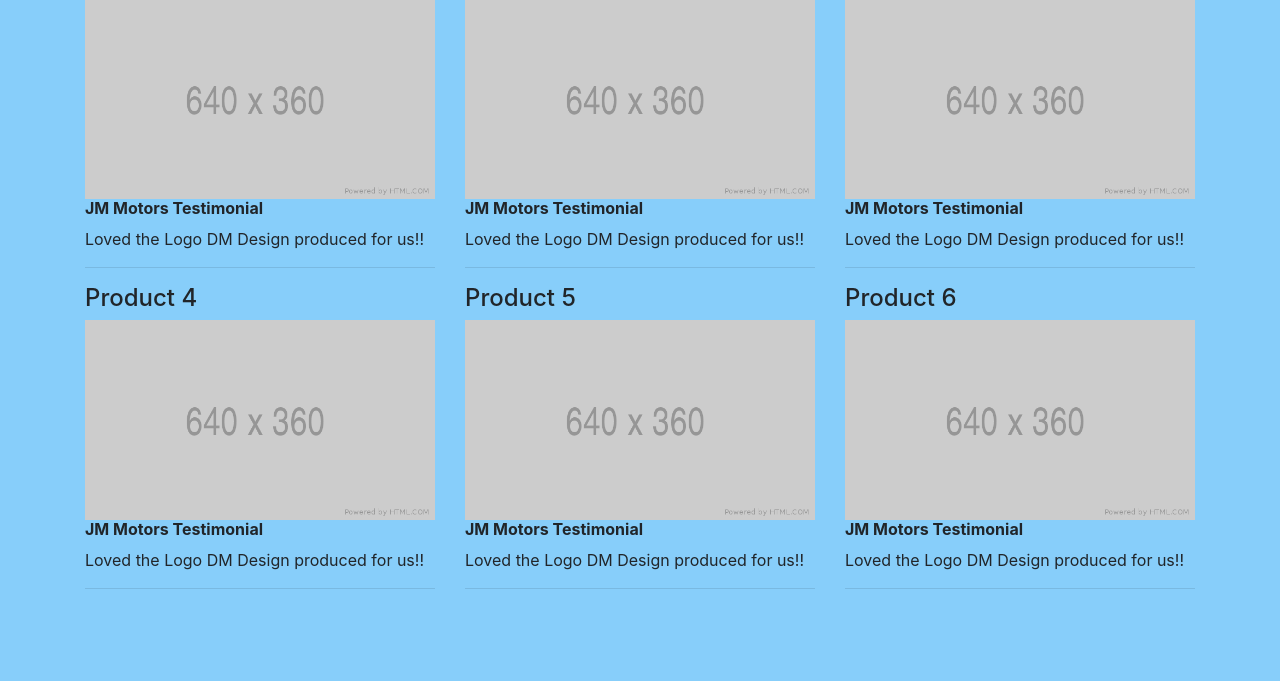
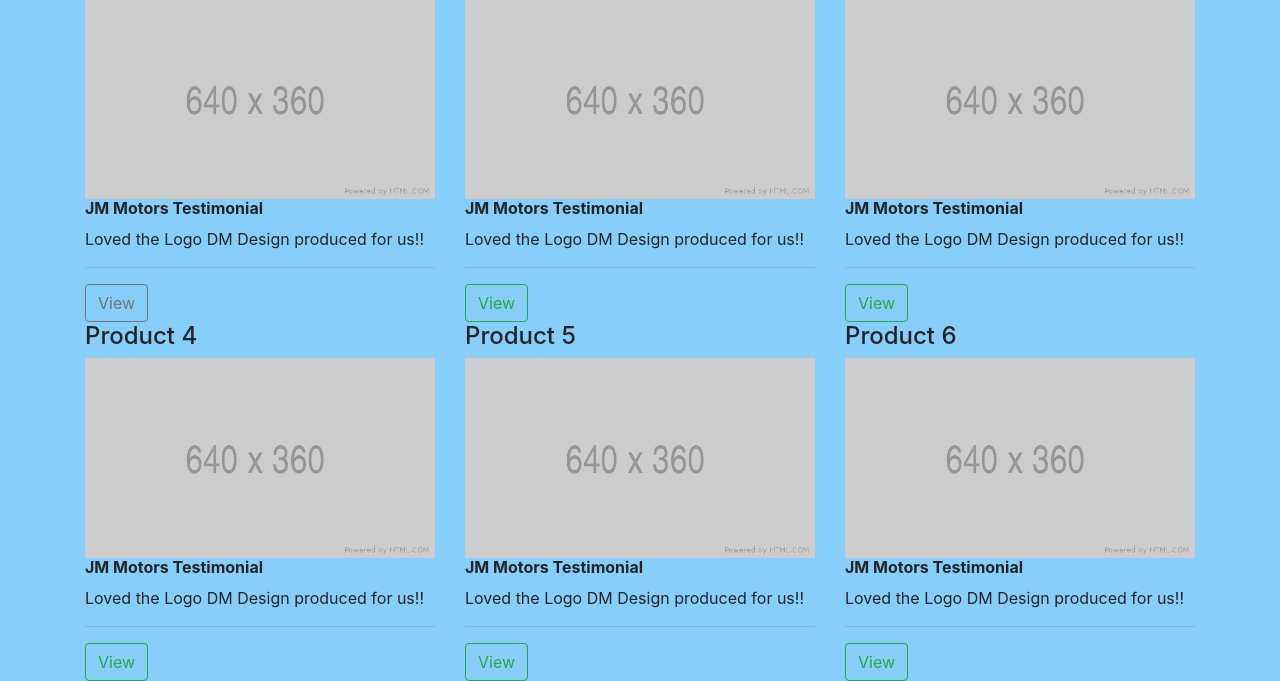
Before and after one commit to Code-Institute-Submissions/djmolloy57-proj4DMDesign_JuneResub, a Django app: page / in a window 1280 px wide. Shown: the part 159-840 px from the top of the page. Before the commit the page ends 748 px from the top, so only its background shows below. Run offline with Django 3.2, Linux system fonts and the light colour scheme; some libraries are stand-ins or nearby versions.

Commit message:
added view button for each product placeholder on designstore template

```diff
--- a/designstore/templates/designstore/designstore.html
+++ b/designstore/templates/designstore/designstore.html
@@ -10,7 +10,7 @@
             <h6><strong>JM Motors Testimonial</strong></h6>
             <p>Loved the Logo DM Design produced for us!!</p>
             <hr>
-
+            <a class="btn btn-outline-secondary" href="{% url 'viewitem' %}">View</a>
           </div>
         </div>
         <div class="col-lg-4 col-sm-6 col-6">
@@ -20,6 +20,7 @@
               <h6><strong>JM Motors Testimonial</strong></h6>
               <p>Loved the Logo DM Design produced for us!!</p>
               <hr>
+              <a class="btn btn-outline-success" href="{% url 'viewitem' %}">View</a>
 
             </div>
         </div>
@@ -30,7 +31,7 @@
               <h6><strong>JM Motors Testimonial</strong></h6>
               <p>Loved the Logo DM Design produced for us!!</p>
               <hr>
-
+              <a class="btn btn-outline-success" href="{% url 'viewitem' %}">View</a>
             </div>
         </div>
         <div class="col-lg-4 col-sm-6 col-6">
@@ -40,7 +41,7 @@
               <h6><strong>JM Motors Testimonial</strong></h6>
               <p>Loved the Logo DM Design produced for us!!</p>
               <hr>
-
+              <a class="btn btn-outline-success" href="{% url 'viewitem' %}">View</a>
             </div>
         </div>
         <div class="col-lg-4 col-sm-6 col-6">
@@ -50,7 +51,7 @@
               <h6><strong>JM Motors Testimonial</strong></h6>
               <p>Loved the Logo DM Design produced for us!!</p>
               <hr>
-
+              <a class="btn btn-outline-success" href="{% url 'viewitem' %}">View</a>
             </div>
         </div>
         <div class="col-lg-4 col-sm-6 col-6">
@@ -60,7 +61,7 @@
               <h6><strong>JM Motors Testimonial</strong></h6>
               <p>Loved the Logo DM Design produced for us!!</p>
               <hr>
-
+              <a class="btn btn-outline-success" href="{% url 'viewitem' %}">View</a>
             </div>
         </div>
     </div>
```
